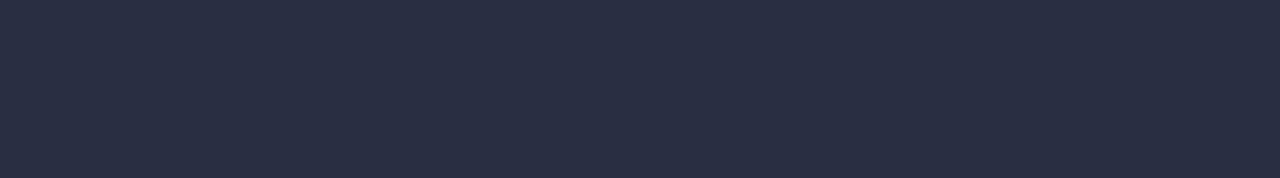
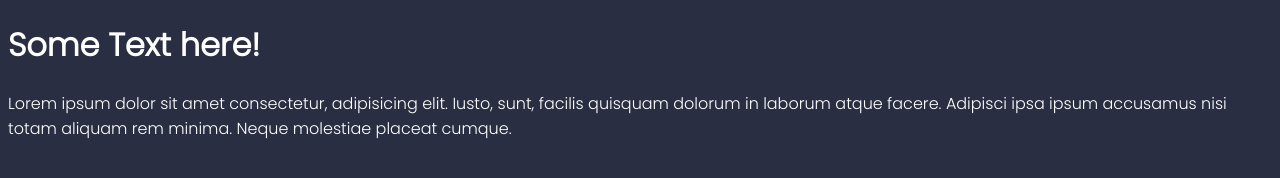
Before and after one commit to LeBomusP/testrepo, a plain HTML site: page index.html in a window 1280 px wide. Drawn offline with Linux system fonts and the light colour scheme.

Commit message:
some styles and text

```diff
--- a/index.html
+++ b/index.html
@@ -6,9 +6,18 @@
     <meta name="viewport" content="width=device-width, initial-scale=1.0">
     <link rel="stylesheet" href="style.css">
     <script src="main.js"></script>
+    <link rel="preconnect" href="https://fonts.googleapis.com">
+    <link rel="preconnect" href="https://fonts.gstatic.com" crossorigin>
+    <link href="https://fonts.googleapis.com/css2?family=Poppins:wght@300&display=swap" rel="stylesheet">
     <title>Document</title>
 </head>
 <body>
-
+    <h1>Some Text here!</h1>
+    <p>
+        Lorem ipsum dolor sit amet consectetur, adipisicing elit.
+        Iusto, sunt, facilis quisquam dolorum in laborum atque facere.
+        Adipisci ipsa ipsum accusamus nisi totam aliquam rem minima.
+        Neque molestiae placeat cumque.
+    </p>
 </body>
 </html>
--- a/style.css
+++ b/style.css
@@ -1,3 +1,5 @@
 body {
     background-color: #2a2e42;
+    font-family: 'poppins', sans-serif;
+    color: #fff;
 }
```
